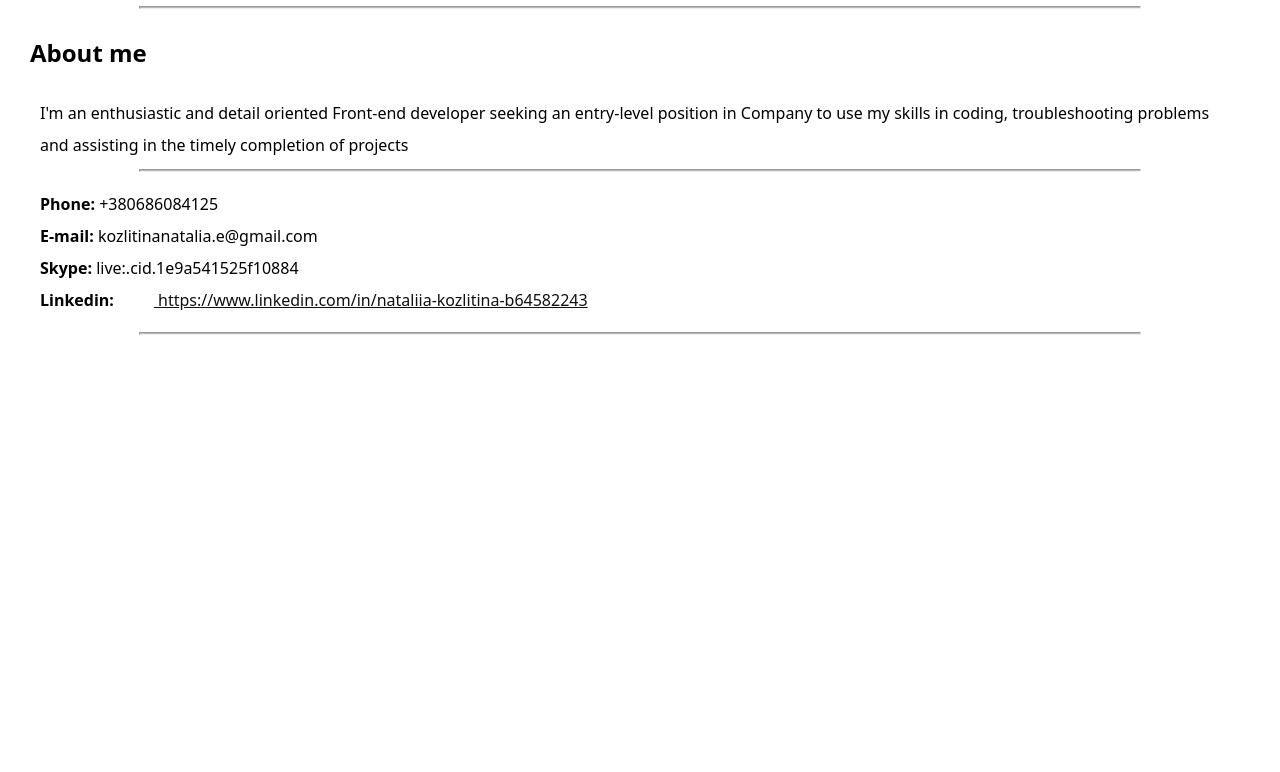
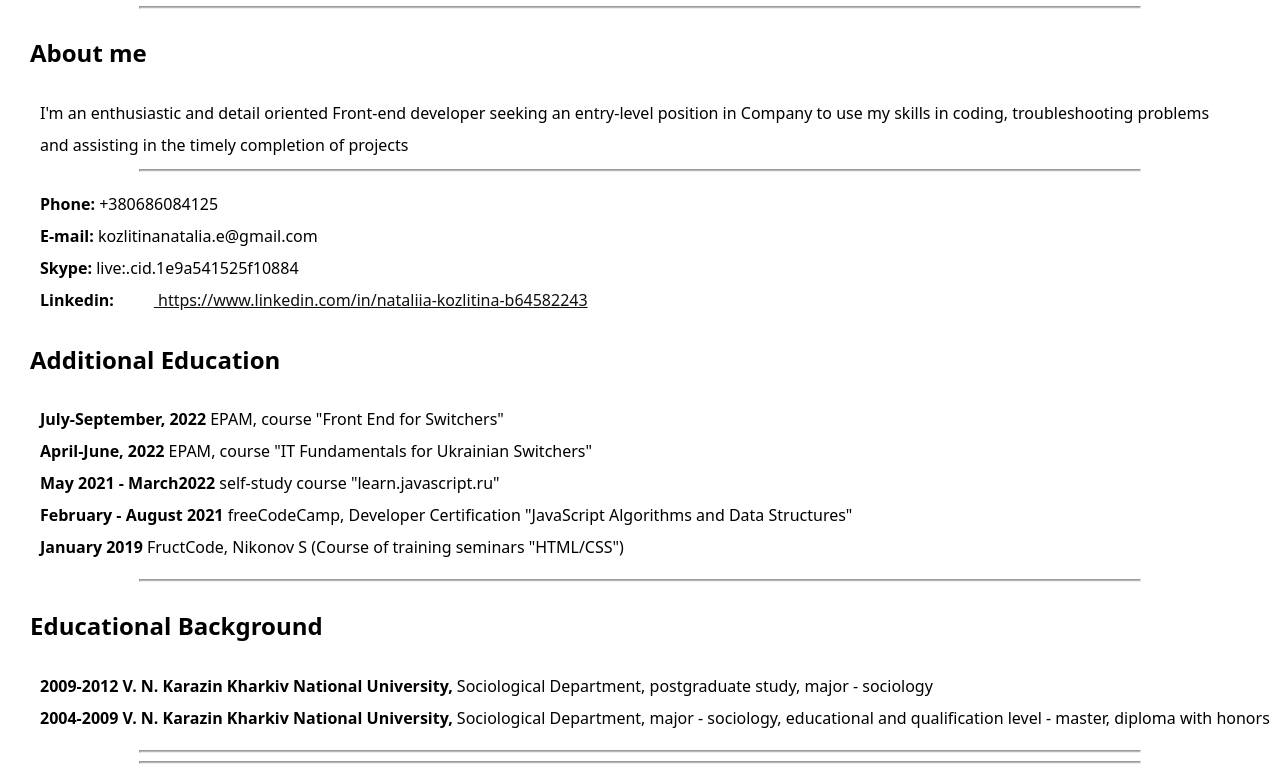
Before and after one commit to KozlitinaNatalia/rsschool-cv, a plain HTML site: page index.html in a window 1280 px wide. Shown: the part 169-941 px from the top of the page. Before the commit the page ends 800 px from the top, so only its background shows below. Drawn offline with Linux system fonts and the light colour scheme.

Commit message:
feat: add education section to CV

```diff
--- a/index.html
+++ b/index.html
@@ -41,6 +41,51 @@
           </li>
         </ul>
       </section>
+      <section class="additional education">
+        <h2>Additional Education</h2>
+        <ul>
+          <li>
+            <strong>July-September, 2022</strong> EPAM, course "Front End for
+            Switchers"
+          </li>
+          <li>
+            <strong>April-June, 2022</strong> EPAM, course "IT Fundamentals for
+            Ukrainian Switchers"
+          </li>
+          <li>
+            <strong>May 2021 - March2022</strong> self-study course
+            "learn.javascript.ru"
+          </li>
+          <li>
+            <strong>February - August 2021</strong> freeCodeCamp, Developer
+            Certification "JavaScript Algorithms and Data Structures"
+          </li>
+          <li>
+            <strong>January 2019</strong> FructCode, Nikonov S (Course of
+            training seminars "HTML/CSS")
+          </li>
+        </ul>
+        <hr />
+      </section>
+      <section class="main education">
+        <h2>Educational Background</h2>
+        <ul>
+          <li>
+            <strong
+              >2009-2012 V. N. Karazin Kharkiv National University,</strong
+            >
+            Sociological Department, postgraduate study, major - sociology
+          </li>
+          <li>
+            <strong
+              >2004-2009 V. N. Karazin Kharkiv National University,</strong
+            >
+            Sociological Department, major - sociology, educational and
+            qualification level - master, diploma with honors
+          </li>
+        </ul>
+        <hr />
+      </section>
     </main>
     <hr />
   </body>
```
